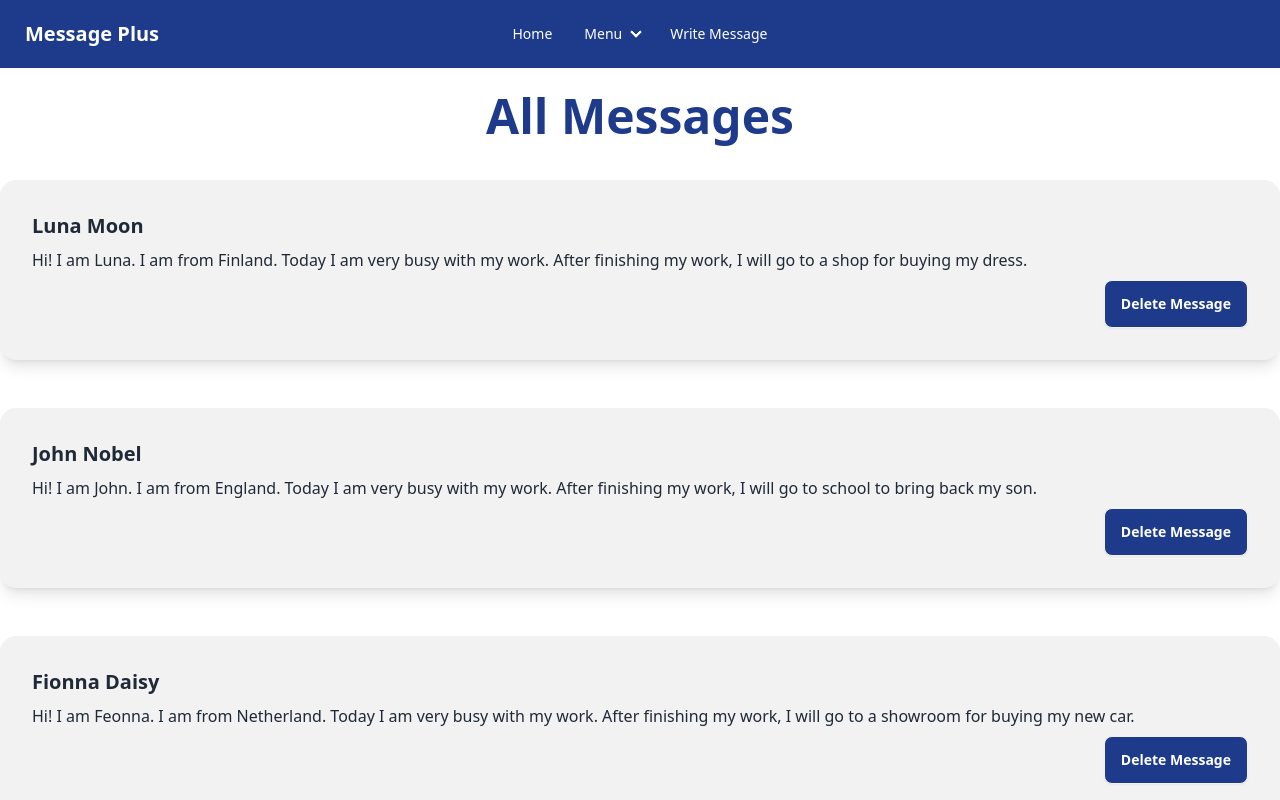
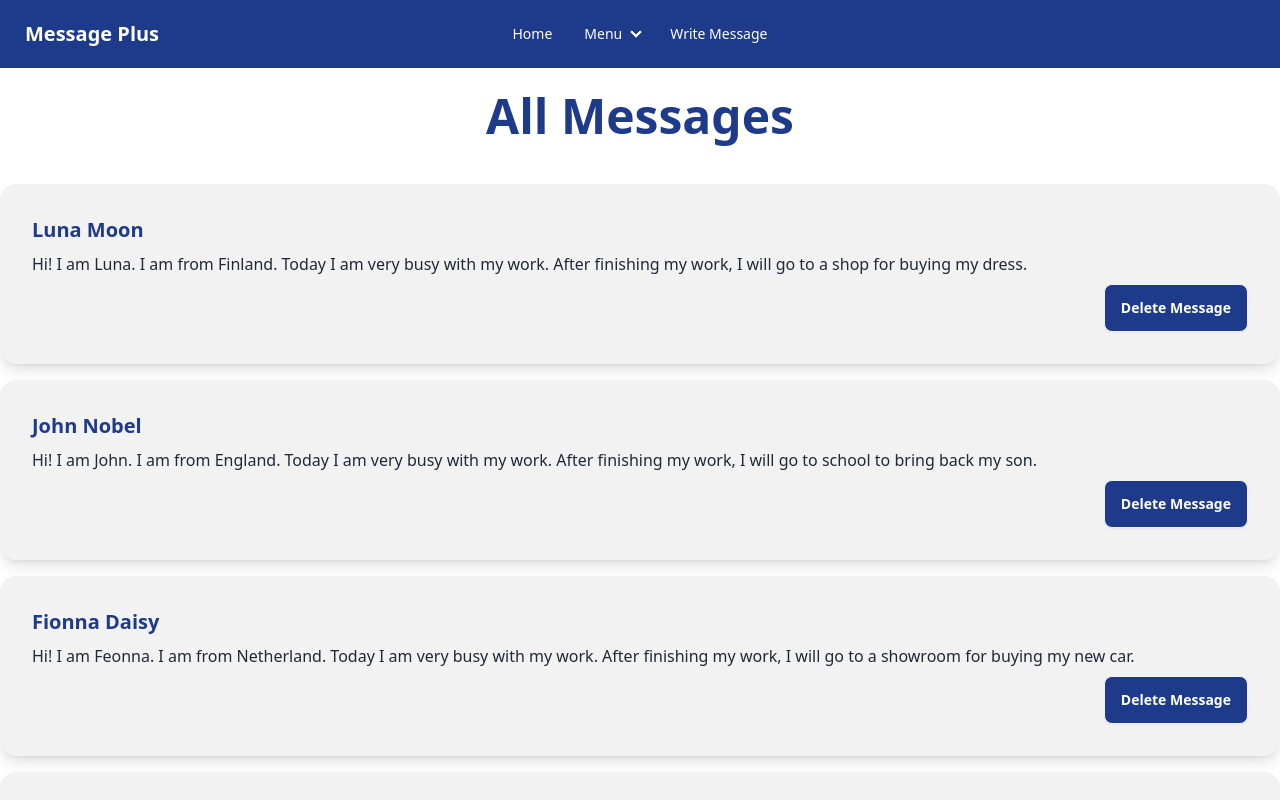
Before and after one commit to Rafiul23/task-somykoron-client, a React (Vite) app: page /messages in a window 1280 px wide. Shown: the top 800 px of the page. Built offline with nearby package versions, Linux system fonts and the light colour scheme.

Commit message:
added reusable card component for message

```diff
--- /dev/null
+++ b/src/Components/MessageCard/MessageCard.jsx
@@ -0,0 +1,24 @@
+import Button from "../Button/Button";
+
+
+const MessageCard = ({messageData}) => {
+
+    const {name, message} = messageData;
+    console.log(messageData);
+
+    return (
+        <div className="card w-full bg-base-200 shadow-lg">
+            <div className="card-body">
+                <h2 className="card-title text-blue-900">{name}</h2>
+                <p>{message}</p>
+                <div className="card-actions justify-end">
+                    <Button
+                        title='Delete Message'
+                    ></Button>
+                </div>
+            </div>
+        </div>
+    );
+};
+
+export default MessageCard;
--- a/src/Components/ShowMessages/ShowMessages.jsx
+++ b/src/Components/ShowMessages/ShowMessages.jsx
@@ -1,12 +1,12 @@
 import { useContext } from "react";
 import { MessageContext } from './../MessageProvider/MessageProvider';
-import Button from './../Button/Button';
 import SectionTitle from './../SectionTitile/SectionTitle';
+import MessageCard from "../MessageCard/MessageCard";
 
 
 const ShowMessages = () => {
 
-    const { messages, setMessages } = useContext(MessageContext);
+    const { messages } = useContext(MessageContext);
 
 
     return (
@@ -15,22 +15,14 @@ const ShowMessages = () => {
             title='All Messages'
             >
             </SectionTitle>
-            <div className="grid grid-cols-1 gap-4">
+            <div className="grid grid-cols-1 gap-4 my-5">
             {
-                messages.map(message =>
-                    <div className="my-4" key={message._id}>
-                        <div className="card w-full bg-base-200 shadow-lg">
-                            <div className="card-body">
-                                <h2 className="card-title">{message.name}</h2>
-                                <p>{message.message}</p>
-                                <div className="card-actions justify-end">
-                                    <Button
-                                        title='Delete Message'
-                                    ></Button>
-                                </div>
-                            </div>
-                        </div>
-                    </div>)
+                messages.map(messageData =>
+                <MessageCard
+                messageData={messageData}
+                key={messageData._id}
+                ></MessageCard>
+                )
             }
         </div>
         </div>
```
